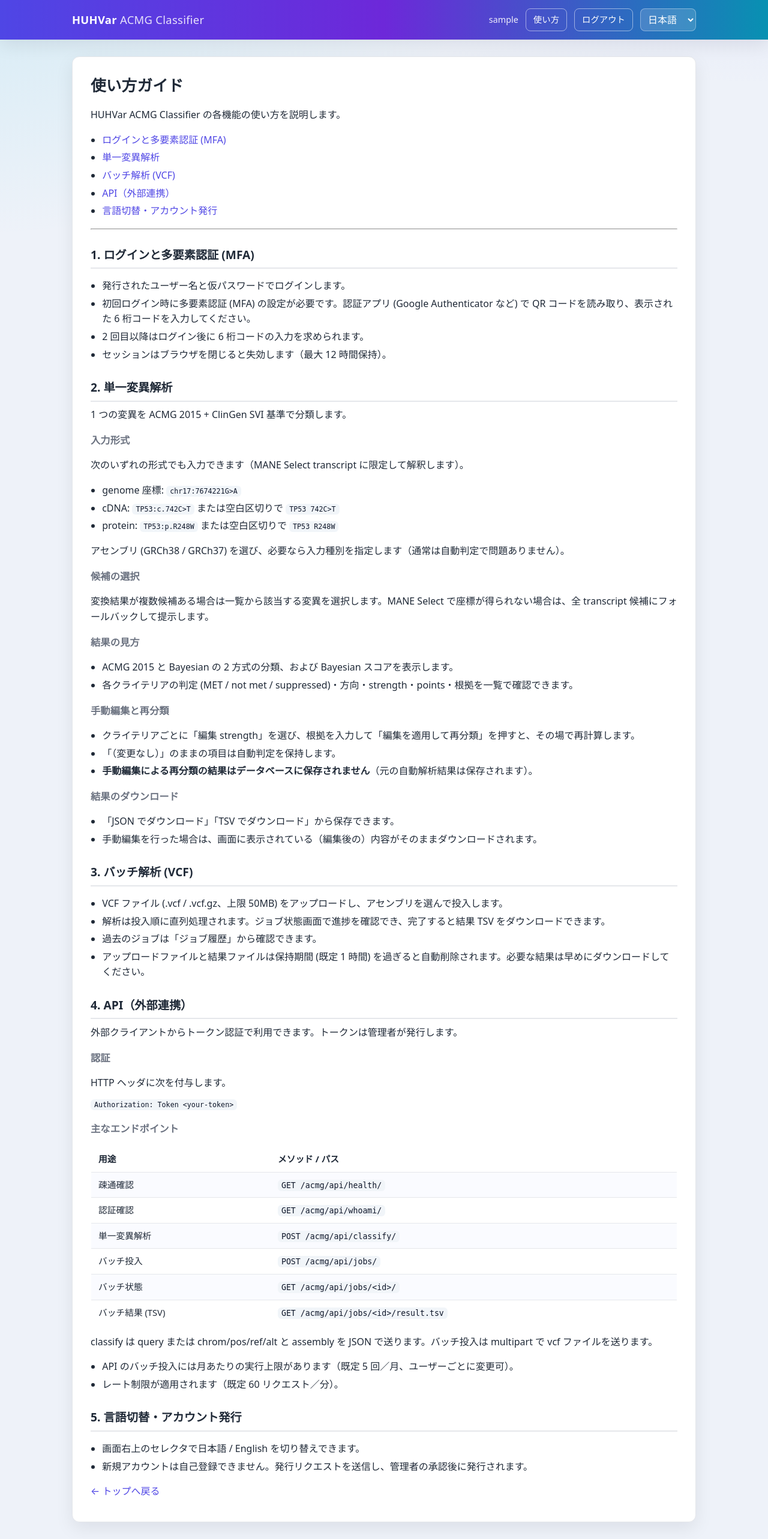
After one commit to hnakahara/HUVar_app, a Django app: page /help/ in a window 1280 px wide. The commit adds this page. Shown: the whole page at 60% size. Run offline with Django 4.2, Linux system fonts and the light colour scheme; a user stored in the database is signed in; tables that the repository leaves empty hold one stand-in row (values such as "Sample post"); parts of the project's set-up code (start-up, migrations or seed data) failed here and were passed over.

Commit message:
feat: 各機能の使い方ガイドページを追加
- analysis:help ビュー/URL と help.html を新規追加(ログイン/MFA・単一/
  バッチ解析・API・言語切替/アカウント発行の使い方を網羅)
- 全ページ共通ナビに「使い方」リンク、トップにもガイドリンクを設置

```diff
--- a/analysis/urls.py
+++ b/analysis/urls.py
@@ -6,6 +6,7 @@ app_name = "analysis"
 
 urlpatterns = [
     path("", views.index, name="index"),
+    path("help/", views.help_page, name="help"),
     # 単一変異
     path("single/", views.single_input, name="single_input"),
     path("single/analyze/", views.single_analyze, name="single_analyze"),
--- a/analysis/views.py
+++ b/analysis/views.py
@@ -21,6 +21,12 @@ from .tasks import cleanup_expired_jobs, run_batch_classification
 def index(request):
     """トップ画面（解析入力フォームへの入口）。"""
     return render(request, "analysis/index.html")
+
+
+@login_required
+def help_page(request):
+    """各機能の使い方を説明するガイドページ。"""
+    return render(request, "analysis/help.html")
 
 
 @login_required
--- /dev/null
+++ b/templates/analysis/help.html
@@ -0,0 +1,98 @@
+{% extends "base.html" %}
+{% load i18n %}
+{% block title %}{% translate "使い方" %} | HUHVar{% endblock %}
+{% block content %}
+<h1>{% translate "使い方ガイド" %}</h1>
+<p>{% translate "HUHVar ACMG Classifier の各機能の使い方を説明します。" %}</p>
+
+<nav class="toc">
+    <ul>
+        <li><a href="#login">{% translate "ログインと多要素認証 (MFA)" %}</a></li>
+        <li><a href="#single">{% translate "単一変異解析" %}</a></li>
+        <li><a href="#batch">{% translate "バッチ解析 (VCF)" %}</a></li>
+        <li><a href="#api">{% translate "API（外部連携）" %}</a></li>
+        <li><a href="#misc">{% translate "言語切替・アカウント発行" %}</a></li>
+    </ul>
+</nav>
+
+<hr>
+
+<h2 id="login">{% translate "1. ログインと多要素認証 (MFA)" %}</h2>
+<ul>
+    <li>{% translate "発行されたユーザー名と仮パスワードでログインします。" %}</li>
+    <li>{% translate "初回ログイン時に多要素認証 (MFA) の設定が必要です。認証アプリ (Google Authenticator など) で QR コードを読み取り、表示された 6 桁コードを入力してください。" %}</li>
+    <li>{% translate "2 回目以降はログイン後に 6 桁コードの入力を求められます。" %}</li>
+    <li>{% translate "セッションはブラウザを閉じると失効します（最大 12 時間保持）。" %}</li>
+</ul>
+
+<h2 id="single">{% translate "2. 単一変異解析" %}</h2>
+<p>{% translate "1 つの変異を ACMG 2015 + ClinGen SVI 基準で分類します。" %}</p>
+
+<h3>{% translate "入力形式" %}</h3>
+<p>{% translate "次のいずれの形式でも入力できます（MANE Select transcript に限定して解釈します）。" %}</p>
+<ul>
+    <li>{% translate "genome 座標" %}: <code>chr17:7674221G&gt;A</code></li>
+    <li>{% translate "cDNA" %}: <code>TP53:c.742C&gt;T</code> {% translate "または空白区切りで" %} <code>TP53 742C&gt;T</code></li>
+    <li>{% translate "protein" %}: <code>TP53:p.R248W</code> {% translate "または空白区切りで" %} <code>TP53 R248W</code></li>
+</ul>
+<p>{% translate "アセンブリ (GRCh38 / GRCh37) を選び、必要なら入力種別を指定します（通常は自動判定で問題ありません）。" %}</p>
+
+<h3>{% translate "候補の選択" %}</h3>
+<p>{% translate "変換結果が複数候補ある場合は一覧から該当する変異を選択します。MANE Select で座標が得られない場合は、全 transcript 候補にフォールバックして提示します。" %}</p>
+
+<h3>{% translate "結果の見方" %}</h3>
+<ul>
+    <li>{% translate "ACMG 2015 と Bayesian の 2 方式の分類、および Bayesian スコアを表示します。" %}</li>
+    <li>{% translate "各クライテリアの判定 (MET / not met / suppressed)・方向・strength・points・根拠を一覧で確認できます。" %}</li>
+</ul>
+
+<h3>{% translate "手動編集と再分類" %}</h3>
+<ul>
+    <li>{% translate "クライテリアごとに「編集 strength」を選び、根拠を入力して「編集を適用して再分類」を押すと、その場で再計算します。" %}</li>
+    <li>{% translate "「（変更なし）」のままの項目は自動判定を保持します。" %}</li>
+    <li><strong>{% translate "手動編集による再分類の結果はデータベースに保存されません" %}</strong>{% translate "（元の自動解析結果は保存されます）。" %}</li>
+</ul>
+
+<h3>{% translate "結果のダウンロード" %}</h3>
+<ul>
+    <li>{% translate "「JSON でダウンロード」「TSV でダウンロード」から保存できます。" %}</li>
+    <li>{% translate "手動編集を行った場合は、画面に表示されている（編集後の）内容がそのままダウンロードされます。" %}</li>
+</ul>
+
+<h2 id="batch">{% translate "3. バッチ解析 (VCF)" %}</h2>
+<ul>
+    <li>{% translate "VCF ファイル (.vcf / .vcf.gz、上限 50MB) をアップロードし、アセンブリを選んで投入します。" %}</li>
+    <li>{% translate "解析は投入順に直列処理されます。ジョブ状態画面で進捗を確認でき、完了すると結果 TSV をダウンロードできます。" %}</li>
+    <li>{% translate "過去のジョブは「ジョブ履歴」から確認できます。" %}</li>
+    <li>{% translate "アップロードファイルと結果ファイルは保持期間 (既定 1 時間) を過ぎると自動削除されます。必要な結果は早めにダウンロードしてください。" %}</li>
+</ul>
+
+<h2 id="api">{% translate "4. API（外部連携）" %}</h2>
+<p>{% translate "外部クライアントからトークン認証で利用できます。トークンは管理者が発行します。" %}</p>
+<h3>{% translate "認証" %}</h3>
+<p>{% translate "HTTP ヘッダに次を付与します。" %}</p>
+<pre><code>Authorization: Token &lt;your-token&gt;</code></pre>
+<h3>{% translate "主なエンドポイント" %}</h3>
+<table border="1" cellpadding="6" cellspacing="0">
+    <tr><th>{% translate "用途" %}</th><th>{% translate "メソッド / パス" %}</th></tr>
+    <tr><td>{% translate "疎通確認" %}</td><td><code>GET /acmg/api/health/</code></td></tr>
+    <tr><td>{% translate "認証確認" %}</td><td><code>GET /acmg/api/whoami/</code></td></tr>
+    <tr><td>{% translate "単一変異解析" %}</td><td><code>POST /acmg/api/classify/</code></td></tr>
+    <tr><td>{% translate "バッチ投入" %}</td><td><code>POST /acmg/api/jobs/</code></td></tr>
+    <tr><td>{% translate "バッチ状態" %}</td><td><code>GET /acmg/api/jobs/&lt;id&gt;/</code></td></tr>
+    <tr><td>{% translate "バッチ結果 (TSV)" %}</td><td><code>GET /acmg/api/jobs/&lt;id&gt;/result.tsv</code></td></tr>
+</table>
+<p>{% translate "classify は query または chrom/pos/ref/alt と assembly を JSON で送ります。バッチ投入は multipart で vcf ファイルを送ります。" %}</p>
+<ul>
+    <li>{% translate "API のバッチ投入には月あたりの実行上限があります（既定 5 回／月、ユーザーごとに変更可）。" %}</li>
+    <li>{% translate "レート制限が適用されます（既定 60 リクエスト／分）。" %}</li>
+</ul>
+
+<h2 id="misc">{% translate "5. 言語切替・アカウント発行" %}</h2>
+<ul>
+    <li>{% translate "画面右上のセレクタで日本語 / English を切り替えできます。" %}</li>
+    <li>{% translate "新規アカウントは自己登録できません。発行リクエストを送信し、管理者の承認後に発行されます。" %}</li>
+</ul>
+
+<p><a href="{% url 'analysis:index' %}">{% translate "← トップへ戻る" %}</a></p>
+{% endblock %}
--- a/templates/analysis/index.html
+++ b/templates/analysis/index.html
@@ -11,4 +11,5 @@
         （{% translate "VCF アップロード → TSV ダウンロード" %}）
         ｜ <a href="{% url 'analysis:batch_list' %}">{% translate "ジョブ履歴" %}</a></li>
 </ul>
+<p><a href="{% url 'analysis:help' %}">{% translate "各機能の使い方ガイドはこちら" %}</a></p>
 {% endblock %}
--- a/templates/base.html
+++ b/templates/base.html
@@ -15,6 +15,7 @@
             <nav class="topnav">
                 {% if user.is_authenticated %}
                     <span class="user">{{ user.get_username }}</span>
+                    <a class="btn-ghost" href="{% url 'analysis:help' %}">{% translate "使い方" %}</a>
                     <a class="btn-ghost" href="{% url 'accounts:logout' %}">{% translate "ログアウト" %}</a>
                 {% endif %}
                 <form class="lang" action="{% url 'set_language' %}" method="post" style="margin:0;">
```
